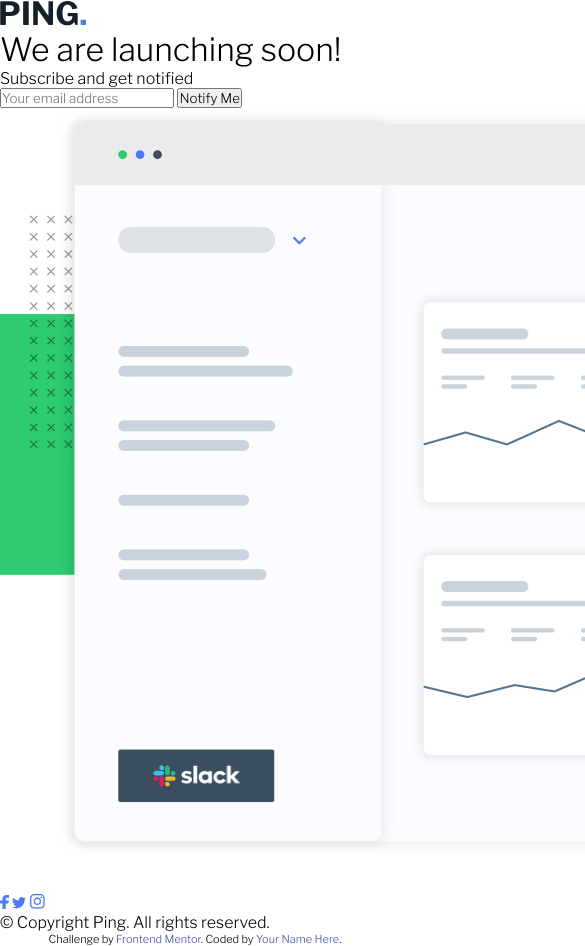
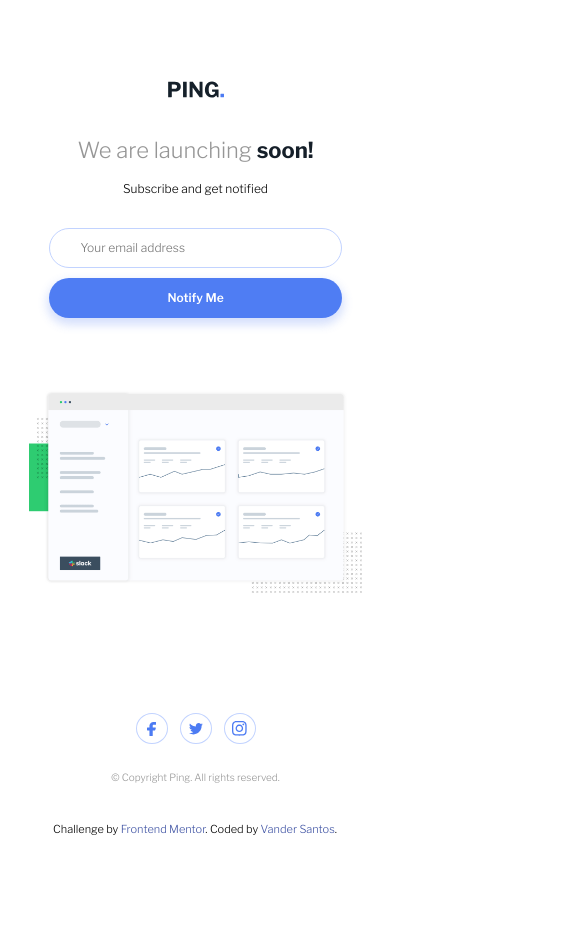
Before and after one commit to vanderms/ping-coming-soon-page, a website: page index.html in a window 390 px wide. Shown: the top 946 px of the page, 585 px wide, since content can reach past the window. After the commit the page ends 844 px from the top, so only its background shows below. Drawn offline with nearby package versions, Linux system fonts and the light colour scheme.

Commit message:
implement mobile design

```diff
--- a/index.html
+++ b/index.html
@@ -16,25 +16,27 @@
     <link rel="stylesheet" href="/index.css" />
   </head>
   <body>
-    <main class="rt-homepage">
-      <a href="/" aria-label="homepage">
+    <main class="rt-main">
+      <a href="/" class="logo-link" aria-label="homepage">
         <img class="logo" src="/images/logo.svg" alt="" />
       </a>
-      <h1 id="h1" class="title">We are launching soon!</h1>
-      <p class="text">Subscribe and get notified</p>
+      <h1 class="title">We are launching <strong>soon!</strong></h1>
+      <p class="call-to-action-text">Subscribe and get notified</p>
       <form action="/" class="form">
         <label class="sr-only" for="email">Your email</label>
         <input
+          class="input-email"
           type="email"
           id="email"
           placeholder="Your email address"
           required
         />
-        <input type="submit" value="Notify Me" />
+        <input class="input-submit" type="submit" value="Notify Me" />
       </form>
-      <img src="/images/illustration-dashboard.png" alt="" />
+      <img class="hero-image" src="/images/illustration-dashboard.png" alt="" />
       <address class="social-media-contact">
         <a
+          class="social-link"
           href="http://www.facebook.com"
           aria-label="follow us on facebook"
           target="_blank"
@@ -55,6 +57,7 @@
           </svg>
         </a>
         <a
+          class="social-link"
           href="http://www.twitter.com"
           aria-label="follow us on twitter"
           target="_blank"
@@ -75,6 +78,7 @@
           </svg>
         </a>
         <a
+          class="social-link"
           href="http://www.instagram.com"
           aria-label="follow us on instagram"
           target="_blank"
@@ -97,7 +101,9 @@
           </svg>
         </a>
       </address>
-      <footer>&copy; Copyright Ping. All rights reserved.</footer>
+      <footer class="copyright">
+        &copy; Copyright Ping. All rights reserved.
+      </footer>
     </main>
 
     <footer class="rt-footer">
@@ -105,7 +111,7 @@
         Challenge by
         <a href="https://www.frontendmentor.io?ref=challenge" target="_blank"
           >Frontend Mentor</a
-        >. Coded by <a href="#">Your Name Here</a>.
+        >. Coded by <a href="https://github.com/vanderms">Vander Santos</a>.
       </p>
     </footer>
   </body>
--- a/index.scss
+++ b/index.scss
@@ -51,8 +51,116 @@ $very-dark-blue: hsl(209, 33%, 12%);
   }
 }
 
-.sr-only{
+.sr-only {
   display: block;
   position: absolute;
   left: -100vw;
 }
+
+.rt-main {
+  margin: 81px math.percentage(27 / 375) math.percentage(37/ 375)
+    math.percentage(28 / 375);
+  display: flex;
+  flex-direction: column;
+  align-items: center;
+
+  .logo {
+    @include size(56px, auto);
+  }
+
+  .title {
+    margin-top: 32px;
+    font-weight: 300;
+    font-size: 22px;
+    line-height: 32px;
+    text-align: center;
+    color: $gray;
+
+    strong {
+      font-weight: 700;
+      color: $very-dark-blue;
+    }
+  }
+
+  .call-to-action-text {
+    margin-top: 15px;
+    font-weight: 300;
+    font-size: 12px;
+    line-height: 15px;
+    text-align: center;
+  }
+
+  .form {
+    margin-top: 32px;
+    width: math.percentage(281 / 320);
+
+    .input-email,
+    .input-submit {
+      @include size(100%, 40px);
+      border-radius: 28px;
+      border: none;
+    }
+
+    .input-email {
+      box-shadow: 0px 0px 7px 3px rgba(0, 0, 0, 0.0001);
+      font-weight: 300;
+      font-size: 12px;
+      color: $very-dark-blue;
+      padding-inline: 30px;
+      border: 1px solid $pale-blue;
+    }
+
+    .input-submit {
+      margin-top: 10px;
+      font-weight: 600;
+      font-size: 12px;
+      border: none;
+      background: $blue;
+      box-shadow: 0px 5px 10px 2px rgba(76, 123, 243, 0.230414);
+      color: white;
+      cursor: pointer;
+
+      &:hover{
+        opacity: 0.8;
+      }
+    }
+  }
+
+  .hero-image {
+    margin-top: 72px;
+    width: 100%;
+    height: auto;
+  }
+
+  .social-media-contact {
+    margin-top: 120px;
+    display: flex;
+    justify-content: center;
+    align-items: center;
+    gap: 12px;
+
+    .social-link {
+      @include size(32px, 31px);
+      border-radius: 50%;
+      border: 1px solid $pale-blue;
+      display: inline-grid;
+      place-items: center;
+
+      &:hover{
+        border: none;
+        background-color: $blue;
+        svg path {
+          fill: white;
+        }
+      }
+    }
+  }
+
+  .copyright {
+    margin-top: 27px;
+    font-weight: 300;
+    font-size: 10px;
+    line-height: 12px;
+    color: $gray;
+  }
+}
```
Also changed, not shown: index.css, 1 other file.
